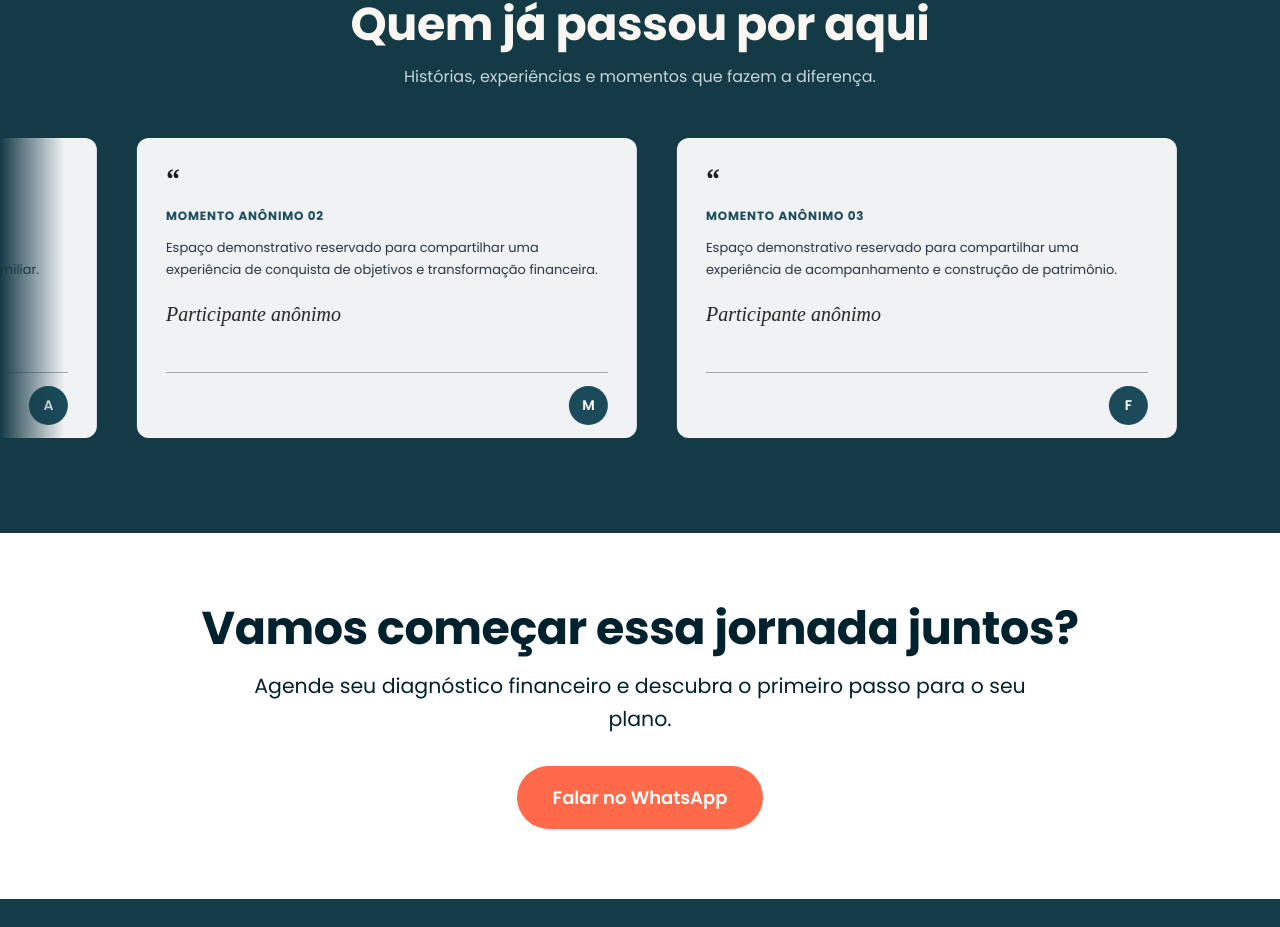
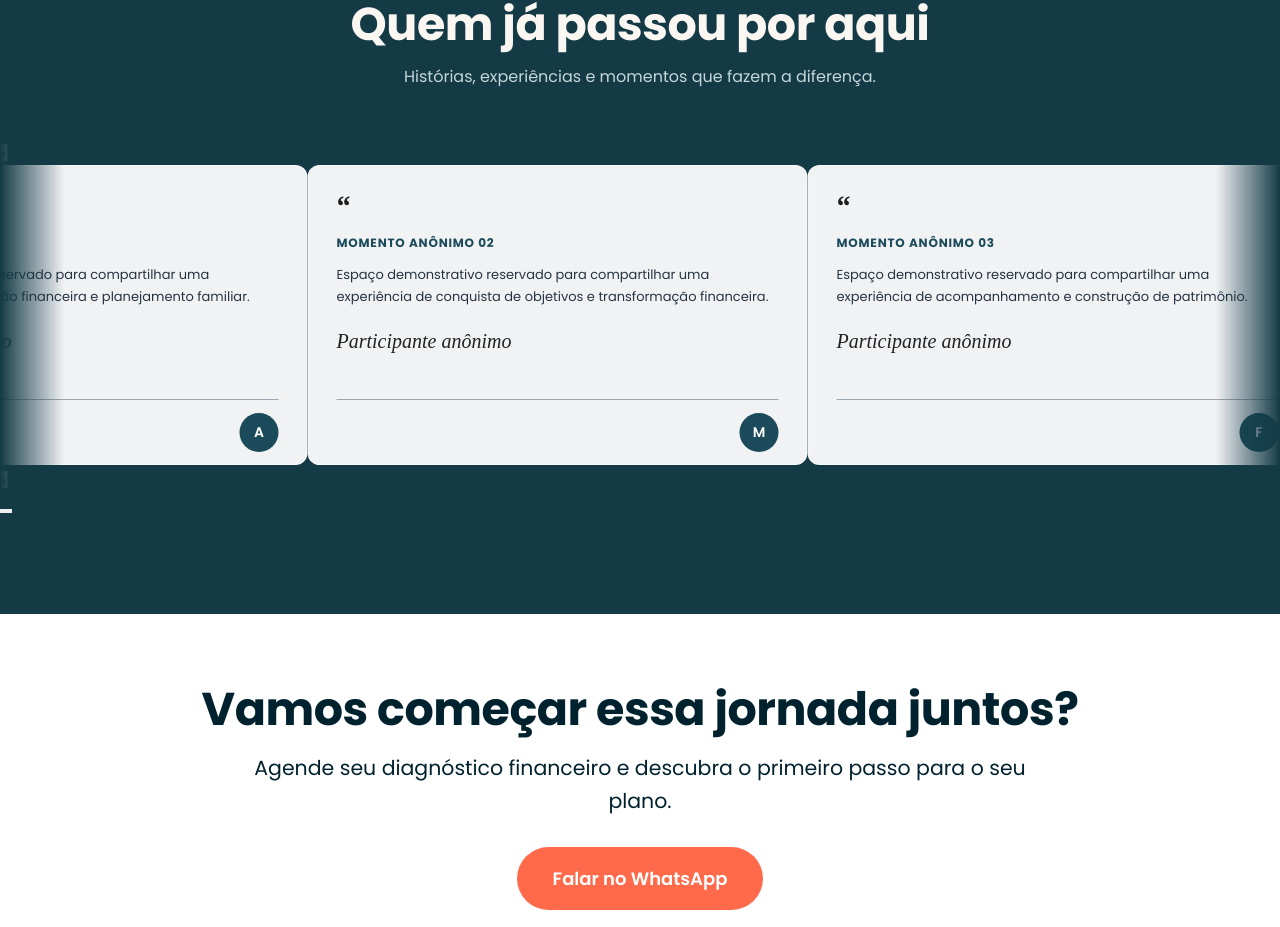
Before and after one commit to MateusTheobald/fernando-martins, a React (Vite) app: page / in a window 1280 px wide. Shown: the part 2725-3652 px from the top of the page. Built offline with nearby package versions, Linux system fonts and the light colour scheme.

Commit message:
Update HomePageDepoimentos.jsx

```diff
--- a/src/components/inicio/HomePageDepoimentos.jsx
+++ b/src/components/inicio/HomePageDepoimentos.jsx
@@ -1,3 +1,5 @@
+
+import { useEffect, useRef, useState } from "react";
 import "./HomePageDepoimentos.css";
 
 const depoimentos = [
@@ -24,82 +26,148 @@ const depoimentos = [
   },
 ];
 
-function GrupoDepoimentos({ itens, duplicado = false }) {
-  return (
-    <div
-      className="depoimentos-group"
-      aria-hidden={duplicado ? "true" : undefined}
-    >
-      {itens.map((item) => (
-        <article className="depoimento-card" key={item.id}>
+export default function HomePageDepoimentos() {
+  const trackRef = useRef(null);
+  const [indice, setIndice] = useState(0);
 
-          <div className="depoimento-content">
+  const navegar = (novoIndice) => {
+    const proximo =
+      (novoIndice + depoimentos.length) % depoimentos.length;
 
-            <span className="depoimento-quote">
-              “
-            </span>
+    setIndice(proximo);
+  };
 
-            <span className="depoimento-label">
-              {item.titulo}
-            </span>
+  // Avanço automático a cada 5 segundos
+  useEffect(() => {
+    const intervalo = setInterval(() => {
+      setIndice((atual) => (atual + 1) % depoimentos.length);
+    }, 5000);
 
-            <p className="depoimento-text">
-              {item.texto}
-            </p>
+    return () => clearInterval(intervalo);
+  }, []);
 
-            <div className="depoimento-signature">
-              {item.assinatura}
-            </div>
+  // Centraliza o card selecionado
+  useEffect(() => {
+    const track = trackRef.current;
 
-          </div>
+    if (!track) return;
 
-          <div className="depoimento-footer">
-            <div className="depoimento-avatar">
-              {item.inicial}
-            </div>
-          </div>
+    const cards = track.querySelectorAll(".depoimento-card");
+    const card = cards[indice];
 
-        </article>
-      ))}
-    </div>
-  );
-}
+    if (!card) return;
 
-export default function HomePageDepoimentos() {
+    const destino =
+      card.offsetLeft -
+      (track.clientWidth - card.offsetWidth) / 2;
+
+    if (indice === 0 && track.scrollLeft > destino) {
+      track.scrollTo({
+        left: destino,
+        behavior: "auto",
+      });
+    } else {
+      track.scrollTo({
+        left: destino,
+        behavior: "smooth",
+      });
+    }
+  }, [indice]);
+
   return (
     <section className="depoimentos-section">
 
       <div className="wrap">
 
         <div className="depoimentos-heading">
-
           <h2>Quem já passou por aqui</h2>
 
           <p>
             Histórias, experiências e momentos que fazem a diferença.
           </p>
-
         </div>
 
       </div>
 
       <div className="depoimentos-carousel">
 
-        <div className="depoimentos-track">
+        <button
+          className="depoimentos-arrow prev"
+          onClick={() => navegar(indice - 1)}
+          aria-label="Depoimento anterior"
+        >
+          &#8249;
+        </button>
 
-          {/* PRIMEIRO GRUPO */}
+        <div
+          className="depoimentos-track"
+          ref={trackRef}
+        >
 
-          <GrupoDepoimentos itens={depoimentos} />
+          {depoimentos.map((item, index) => (
+            <article
+              className={`depoimento-card ${
+                indice === index ? "active" : ""
+              }`}
+              key={item.id}
+            >
 
-          {/* SEGUNDO GRUPO — DUPLICADO PARA LOOPING */}
+              <div className="depoimento-content">
 
-          <GrupoDepoimentos
-            itens={depoimentos}
-            duplicado
-          />
+                <span className="depoimento-quote">
+                  “
+                </span>
+
+                <span className="depoimento-label">
+                  {item.titulo}
+                </span>
+
+                <p className="depoimento-text">
+                  {item.texto}
+                </p>
+
+                <div className="depoimento-signature">
+                  {item.assinatura}
+                </div>
+
+              </div>
+
+              <div className="depoimento-footer">
+
+                <div className="depoimento-avatar">
+                  {item.inicial}
+                </div>
+
+              </div>
+
+            </article>
+          ))}
 
         </div>
 
+        <button
+          className="depoimentos-arrow next"
+          onClick={() => navegar(indice + 1)}
+          aria-label="Próximo depoimento"
+        >
+          &#8250;
+        </button>
+
+      </div>
+
+      {/* INDICADORES */}
+
+      <div className="depoimentos-dots">
+        {depoimentos.map((item, index) => (
+          <button
+            key={item.id}
+            className={`depoimento-dot ${
+              indice === index ? "active" : ""
+            }`}
+            onClick={() => navegar(index)}
+            aria-label={`Ir para depoimento ${index + 1}`}
+          />
+        ))}
       </div>
 
     </section>
```
